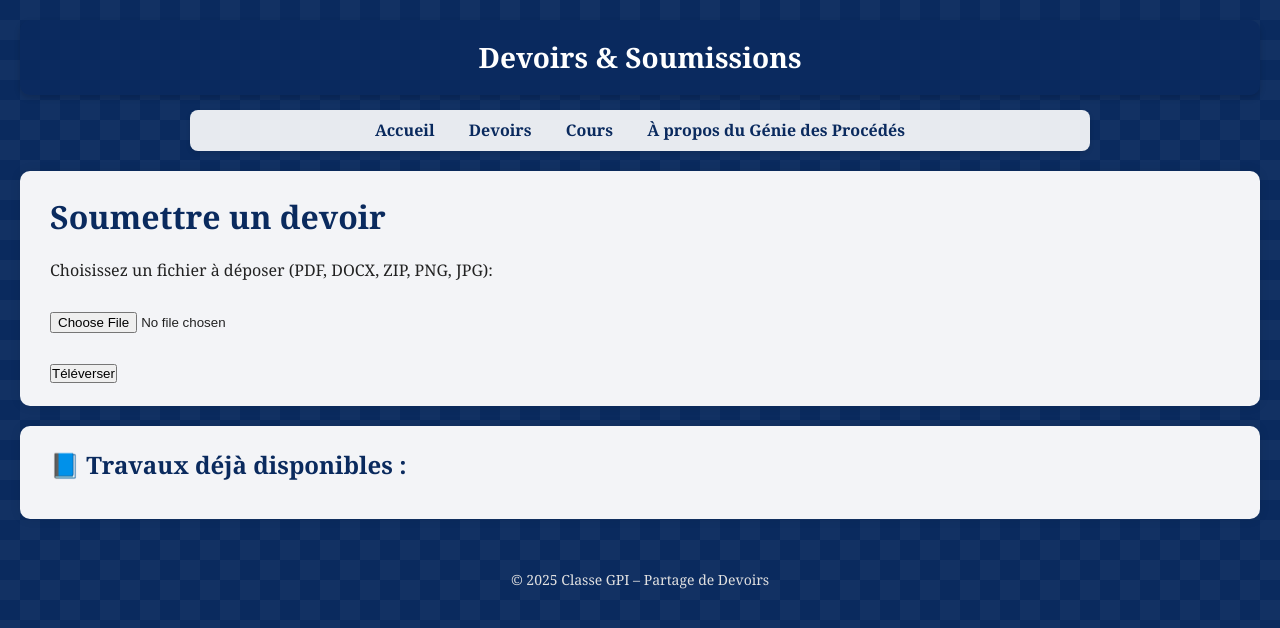
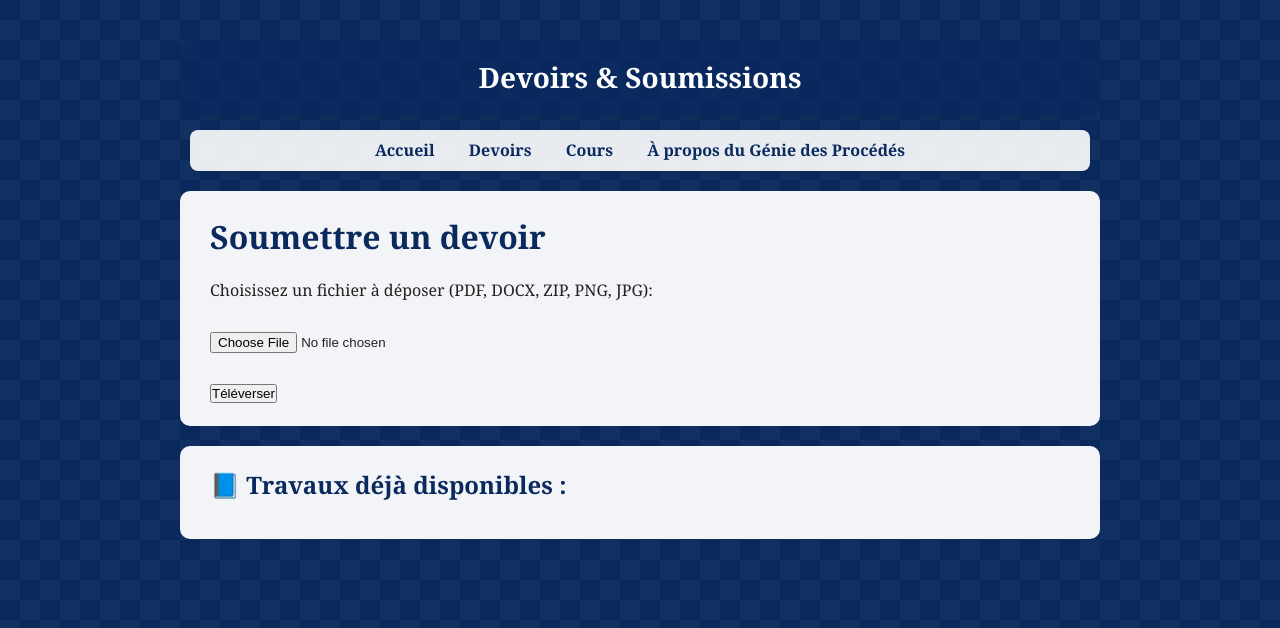
Before and after one commit to TahaBo04/GPI, a Flask app: page /assignments in a window 1280 px wide. Shown: the top 628 px of the page. Run offline with Flask 3, Linux system fonts and the light colour scheme.

Commit message:
Update assignments.html

```diff
--- a/templates/assignments.html
+++ b/templates/assignments.html
@@ -6,6 +6,8 @@
     <link rel="stylesheet" href="{{ url_for('static', filename='css/style.css') }}">
 </head>
 <body>
+
+<div class="container">
 
     <header>
         Devoirs & Soumissions
@@ -44,13 +46,5 @@
             {% for filename in uploaded_files %}
                 <li><a href="{{ url_for('static', filename='uploads/' ~ filename) }}" target="_blank">{{ filename }}</a></li>
             {% endfor %}
-
         </ul>
     </div>
-
-<footer>
-    &copy; 2025 Classe GPI – Partage de Devoirs
-</footer>
-
-</body>
-</html>
```
Lines whose indentation alone changed are shown as unchanged.
